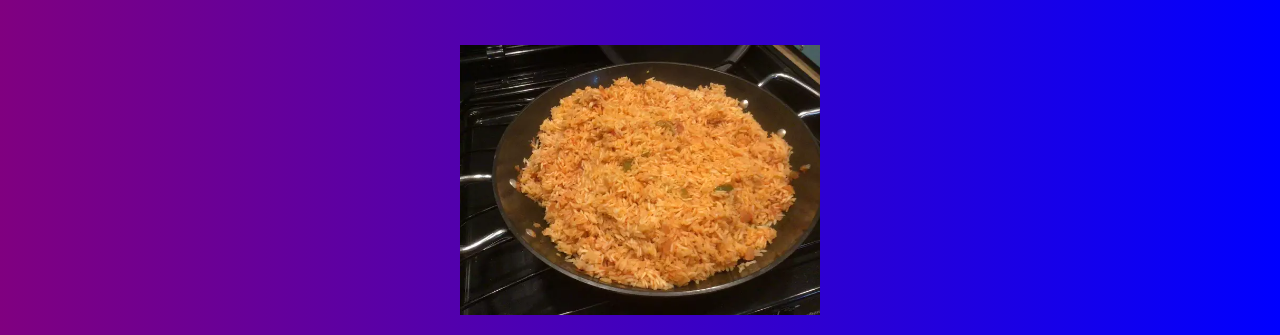
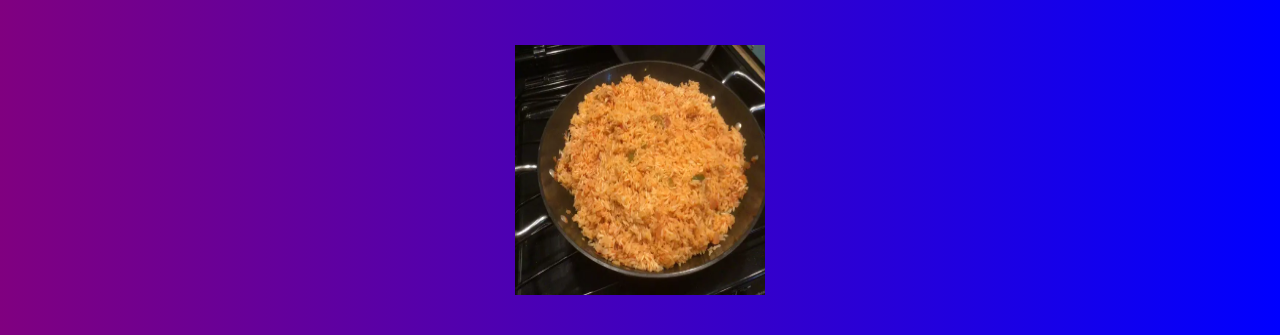
Before and after one commit to Atipbeep/Recipes, a plain HTML site: page Recipes-Website/recipes/spanish-rice/spanish-rice.html in a window 1280 px wide. Shown: the part 134-469 px from the top of the page. Drawn offline with Linux system fonts and the light colour scheme.

Commit message:
nothing new

```diff
--- a/Recipes-Website/recipes/chicken-spaghetti/style.css
+++ b/Recipes-Website/recipes/chicken-spaghetti/style.css
@@ -14,5 +14,5 @@ img {
   display: block;
   margin: auto;
   width: 360px;
-  height: auto;
+  height: 250px;
 }
--- a/Recipes-Website/recipes/lasagna/style.css
+++ b/Recipes-Website/recipes/lasagna/style.css
@@ -7,6 +7,6 @@ body {
 img {
   display: block;
   margin: auto;
-  width: 360px;
+  width: 300px;
   height: auto;
 }
--- a/Recipes-Website/recipes/spanish-rice/style.css
+++ b/Recipes-Website/recipes/spanish-rice/style.css
@@ -7,6 +7,6 @@ body {
 img {
     display: block;
     margin: auto;
-    width: 360px;
-    height: auto;
+    width: 250px;
+    height: 250px;
   }
--- a/Recipes-Website/styles.css
+++ b/Recipes-Website/styles.css
@@ -8,7 +8,8 @@ a {
 }
 img {
     width: 300px;
-    height: auto;
+    height: 250px;
+    margin: 30px;
 }
 
 .title {
```
